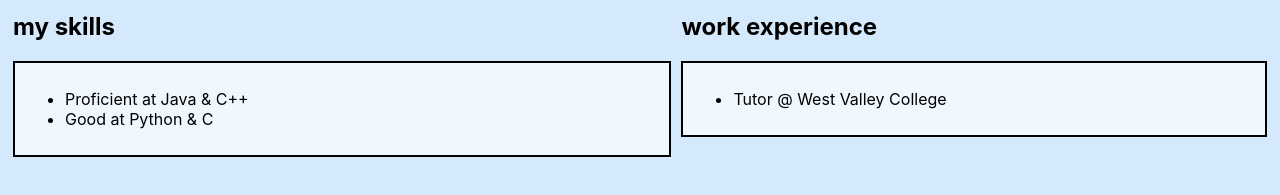
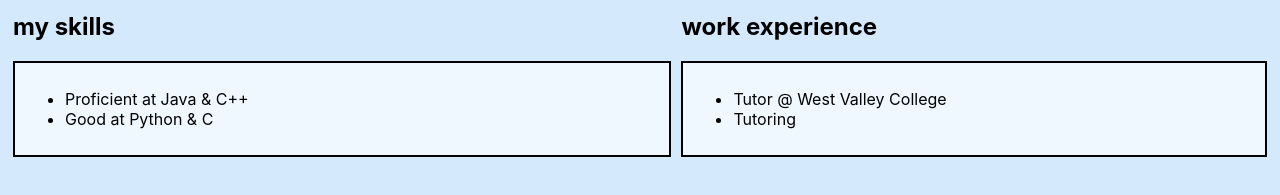
Before and after one commit to christyeung/christyeung.github.io, a plain HTML site: page index.html in a window 1280 px wide. Shown: the part 411-606 px from the top of the page. Drawn offline with Linux system fonts and the light colour scheme.

Commit message:
Update index.html

```diff
--- a/index.html
+++ b/index.html
@@ -57,6 +57,7 @@
                 <div class = "info-box">
                     <ul>
                         <li>Tutor @ West Valley College</li>
+                        <li>Tutoring</li>
                     </ul>
                 </div>
             </div>
```
